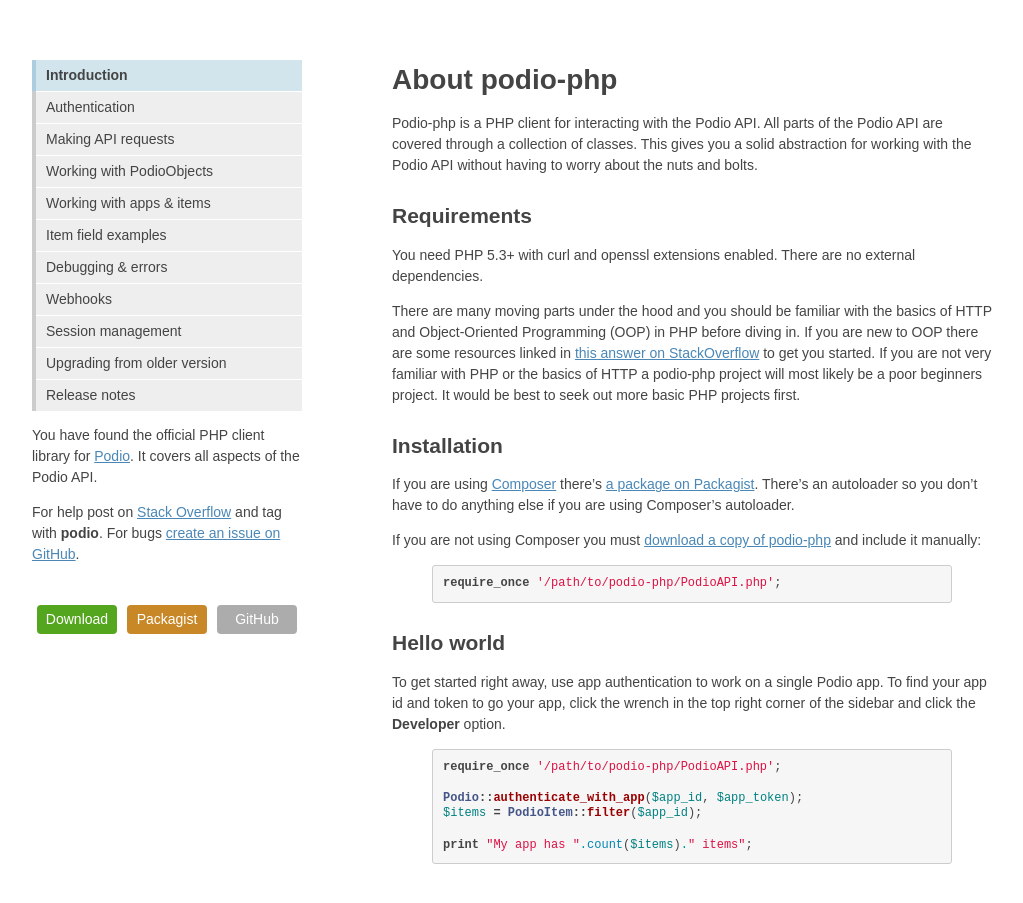
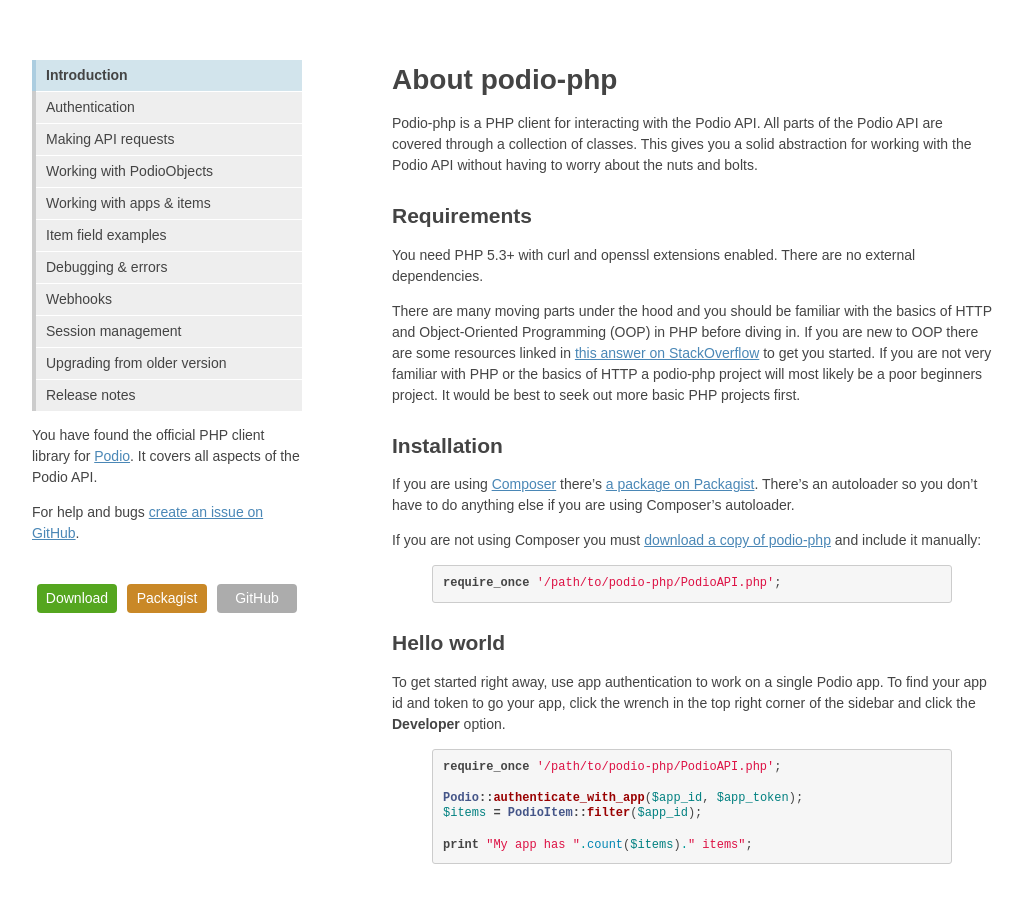
Before and after one commit to podio-community/podio-php, a Jekyll site: the page built from index.md, in a window 1280 px wide and 924 px high. Shown: the top 903 px of the window, without its empty margins (128-1151 px from the left). Built offline with Jekyll 4.4.1, drawn with Linux system fonts in a browser that asks for light colours.

Commit message:
Point all help and support to github issues

```diff
--- a/_layouts/default.html
+++ b/_layouts/default.html
@@ -26,7 +26,7 @@
           </ul>
         </nav>
         <p>You have found the official PHP client library for <a href="https://developers.podio.com/">Podio</a>. It covers all aspects of the Podio API.</p>
-        <p>For help post on <a href="http://stackoverflow.com/questions/tagged/podio">Stack Overflow</a> and tag with <b>podio</b>. For bugs <a href="https://github.com/podio/podio-php/issues">create an issue on GitHub</a>.</p>
+        <p>For help and bugs <a href="https://github.com/podio/podio-php/issues">create an issue on GitHub</a>.</p>
         <ul class="buttons">
           <li><a class="download" href="https://github.com/podio/podio-php/releases">Download</a></li>
           <li><a class="packagist" href="https://packagist.org/packages/podio/podio-php">Packagist</a></li>
```
